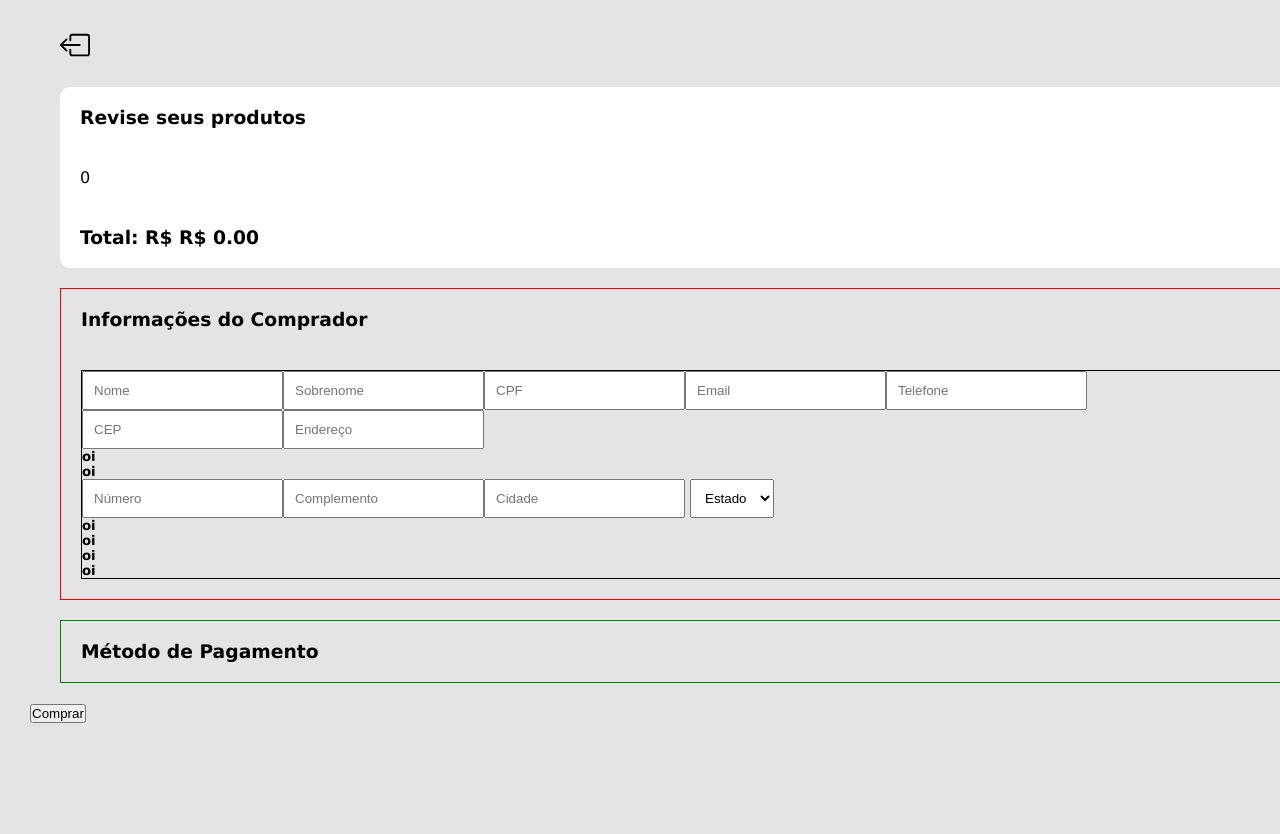
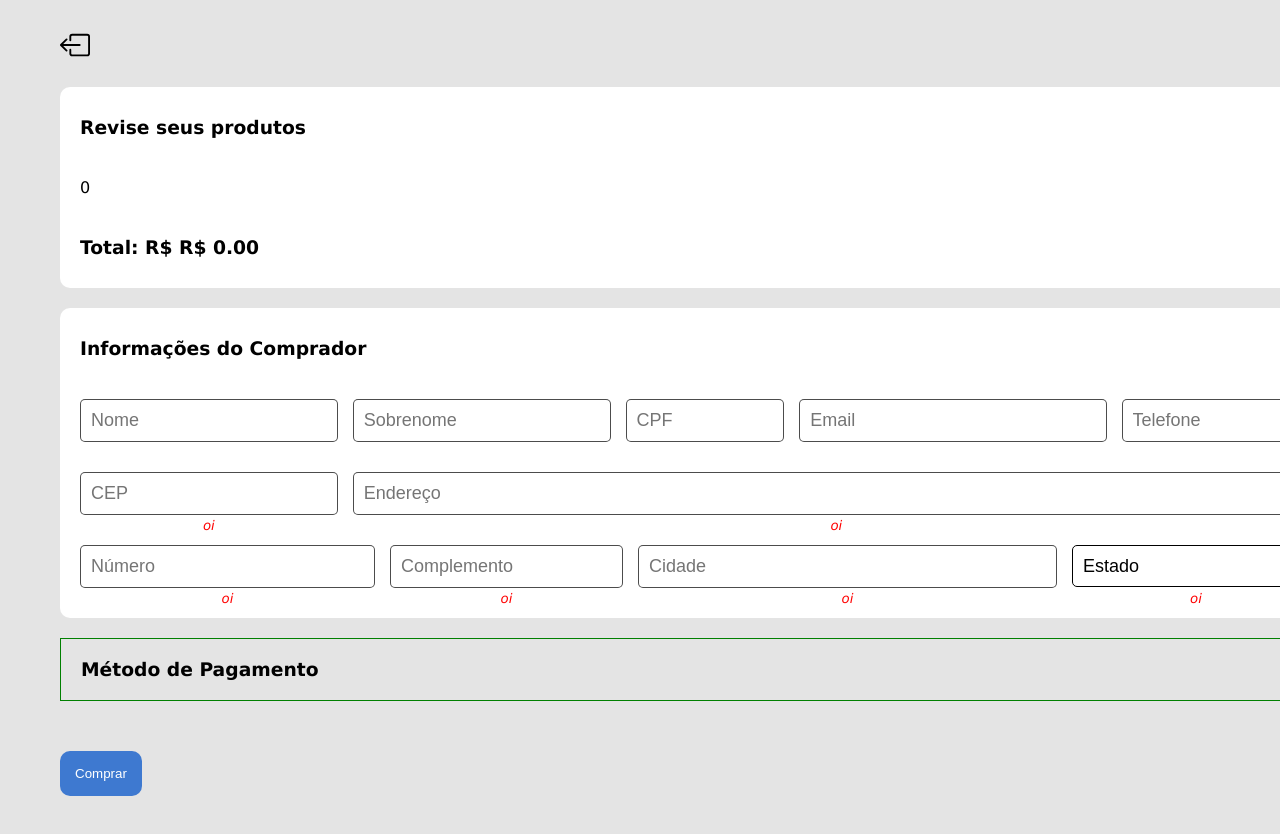
Before and after one commit to laurenzdpinder/react-store, a React (Create React App) app: page /purchcase in a window 1280 px wide. Shown: the top 834 px of the page. Before the commit the page ends 800 px from the top, so only its background shows below. Built offline with nearby package versions, Linux system fonts and the light colour scheme.

Commit message:
style: Purchcase css - update buyer info

```diff
--- a/src/assets/css/Purchcase.css
+++ b/src/assets/css/Purchcase.css
@@ -15,7 +15,7 @@
   border-radius: 10px;
   background-color: rgba(255, 255, 255);
   margin: 20px 30px;
-  padding: 20px;
+  padding: 30px 20px
 }
 
 .products-review-title {
@@ -80,9 +80,11 @@
 }
 
 .buyer-info {
-  border: 1px solid red;
+  background-color: rgba(255, 255, 255);
+  /* border: 1px solid red; */
+  border-radius: 10px;
   margin: 20px 30px;
-  padding: 20px;
+  padding: 30px 20px 0 20px;
 }
 
 .buyer-info-title {
@@ -91,23 +93,203 @@
 }
 
 .buyer-info-inputs {
-  border: 1px solid black;
-  display: flex;
-  flex-direction: column;
+  /* border: 1px solid black; */
+  /* display: flex; */
+  /* flex-direction: column; */
 }
 
 .buyer-info-inputs input {
+  border: 1px solid rgba(0, 0, 0, 0.7);
+  border-radius: 5px;
+  font-size: 18px;
   padding: 10px;
   /* width: auto; */
 }
 
-.buyer-info-inputs select {
-  padding: 10px;
+.buyer-info-inputs h5 {
+  align-items: center;
+  /* border: 2px solid black; */
+  color: rgb(255, 0, 0);
+  display: flex;
+  font-style: italic;
+  font-weight: normal;
+  height: 100%;
+  justify-content: center;
 }
 
-.buyer-info-inputs-3 {
-  border: 2px solid blue;
+/* .buyer-info-inputs select {
+  padding: 10px;
+} */
+
+.buyer-info-inputs-l1 {
+  /* border: 2px solid blue; */
+  /* display: flex; */
+  /* margin-right: 15px */
+  /* justify-content: space-between */
+}
+
+.buyer-info-inputs-l1 input:nth-child(-n+4) {
+  margin-right: 15px;
+}
+
+.buyer-info-inputs-l1 input:nth-child(-n+2) {
+  /* background-color: red; */
+  width: calc(22% - 15px);
+}
+
+.buyer-info-inputs-l1 input:nth-child(3) {
+  width: calc(14% - 15px);
+}
+
+.buyer-info-inputs-l1 input:nth-child(4) {
+  width: calc(26% - 15px);
+}
+
+.buyer-info-inputs-l1 input:last-child {
+  width: 16%;
+}
+
+
+.buyer-info-inputs-2 {
+  /* border: 2px solid blue; */
+  /* display: flex; */
+  /* justify-content: space-between; */
+  /* margin: 15px 0; */
+}
+
+.buyer-info-inputs-2 input:nth-child(1) {
+  margin-right: 15px;
+  width: calc(22% - 15px);
+}
+.buyer-info-inputs-2 input:nth-child(2) {
+  width: 78%;
+}
+
+.buyer-info-inputs-l3 {
+  /* border: 2px solid blue; */
+  /* display: flex; */
+  /* justify-content: space-between */
+  /* height: 100%; */
+}
+
+.buyer-info-inputs-l3 input {
+  margin-right: 15px;
+}
+
+.buyer-info-inputs-l3 input:nth-child(1) {
+  width: calc(25% - 15px);
+}
+
+.buyer-info-inputs-l3 input:nth-child(2) {
+  width: calc(20% - 15px);;
+}
+
+.buyer-info-inputs-l3 input:nth-child(3) {
+  width: calc(35% - 15px);
+}
+
+.buyer-info-inputs-l3 select {
+  appearance: none;
+  background-color: rgba(255, 255, 255);
+  border: 1px solid black;
+  border-radius: 5px;
+  font-size: 18px;
+  margin-left: 0;
+  padding: 10px;
+  width: 20%;
+}
+
+.buyer-info-inputs-i1 {
+  /* border: 2px solid red; */
   display: flex;
+}
+
+.buyer-info-inputs-i1 div {
+  /* border: 1px solid green; */
+  height: 20px;
+  margin-bottom: 10px;
+  width: calc(25% - 15px);
+}
+
+.buyer-info-inputs-i1 div:nth-child(-n+4) {
+  margin-right: 15px;
+}
+
+.buyer-info-inputs-i1 div:nth-child(-n+2) {
+  /* background-color: red; */
+  width: calc(22% - 15px);
+}
+
+.buyer-info-inputs-i1 div:nth-child(3) {
+  width: calc(14% - 15px);
+}
+
+.buyer-info-inputs-i1 div:nth-child(4) {
+  width: calc(26% - 15px);
+}
+
+.buyer-info-inputs-i1 div:last-child {
+  width: 16%;
+}
+
+.buyer-info-inputs-i1 div:nth-child(-n+4) {
+  margin-right: 15px;
+}
+
+.buyer-info-inputs-i2 {
+  /* border: 2px solid red; */
+  display: flex;
+}
+
+.buyer-info-inputs-i2 div {
+  /* border: 1px solid green; */
+  height: 20px;
+  margin-bottom: 10px;
+  /* width: calc(25% - 15px); */
+}
+
+.buyer-info-inputs-i2 div:nth-child(1) {
+  margin-right: 15px;
+  /* width: 25%; */
+  width: calc(22% - 15px);
+}
+
+.buyer-info-inputs-i2 div:nth-child(2) {
+  width: 78%;
+  /* width: calc(25% - 15px); */
+}
+
+.buyer-info-inputs-i3 {
+  display: flex;
+}
+
+.buyer-info-inputs-i3 div {
+  /* border: 1px solid green; */
+  height: 20px;
+  margin-bottom: 10px;
+  /* width: calc(25% - 15px); */
+}
+
+.buyer-info-inputs-i3 div:nth-child(1) {
+  margin-right: 15px;
+  /* width: 25%; */
+  width: calc(25% - 15px);
+}
+
+.buyer-info-inputs-i3 div:nth-child(2) {
+  margin-right: 15px;
+  /* width: 25%; */
+  width: calc(20% - 15px);
+}
+
+.buyer-info-inputs-i3 div:nth-child(3) {
+  margin-right: 15px;
+  /* width: 25%; */
+  width: calc(35% - 15px);
+}
+
+.buyer-info-inputs-i3 div:nth-child(4) {
+  width: 20%;
 }
 
 .payment-method {
@@ -115,3 +297,18 @@
   margin: 20px 30px;
   padding: 20px;
 }
+
+.purchcase-buy-btn {
+  background-color: rgb(62, 121, 208);
+  border: none;
+  border-radius: 10px;
+  color: rgb(255, 255, 255);
+  cursor: pointer;
+  margin: 30px;
+  padding: 15px;
+}
+
+.purchcase-buy-btn:hover {
+  background-color: rgb(45, 102, 188);
+  transition: 0.2s;
+}
```
